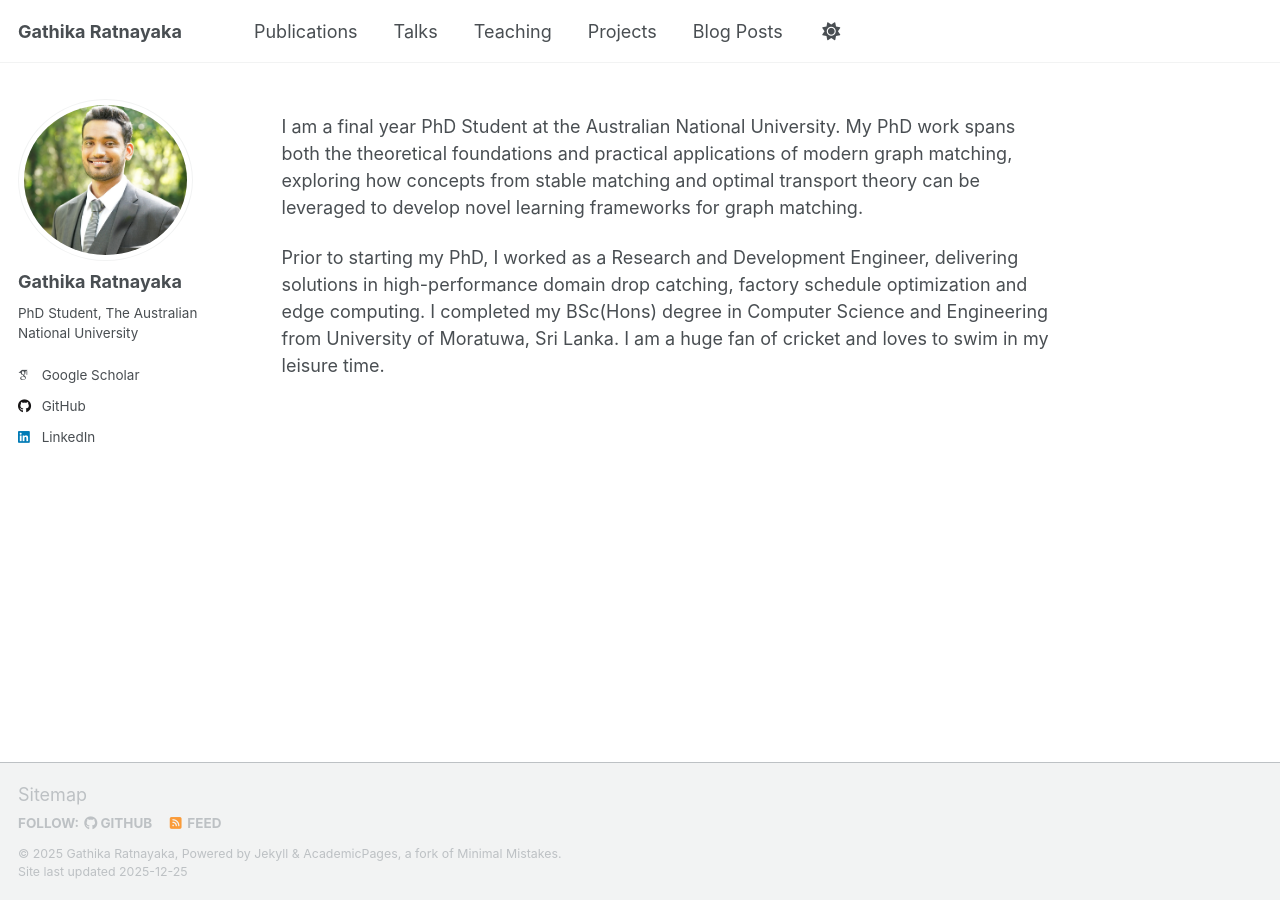
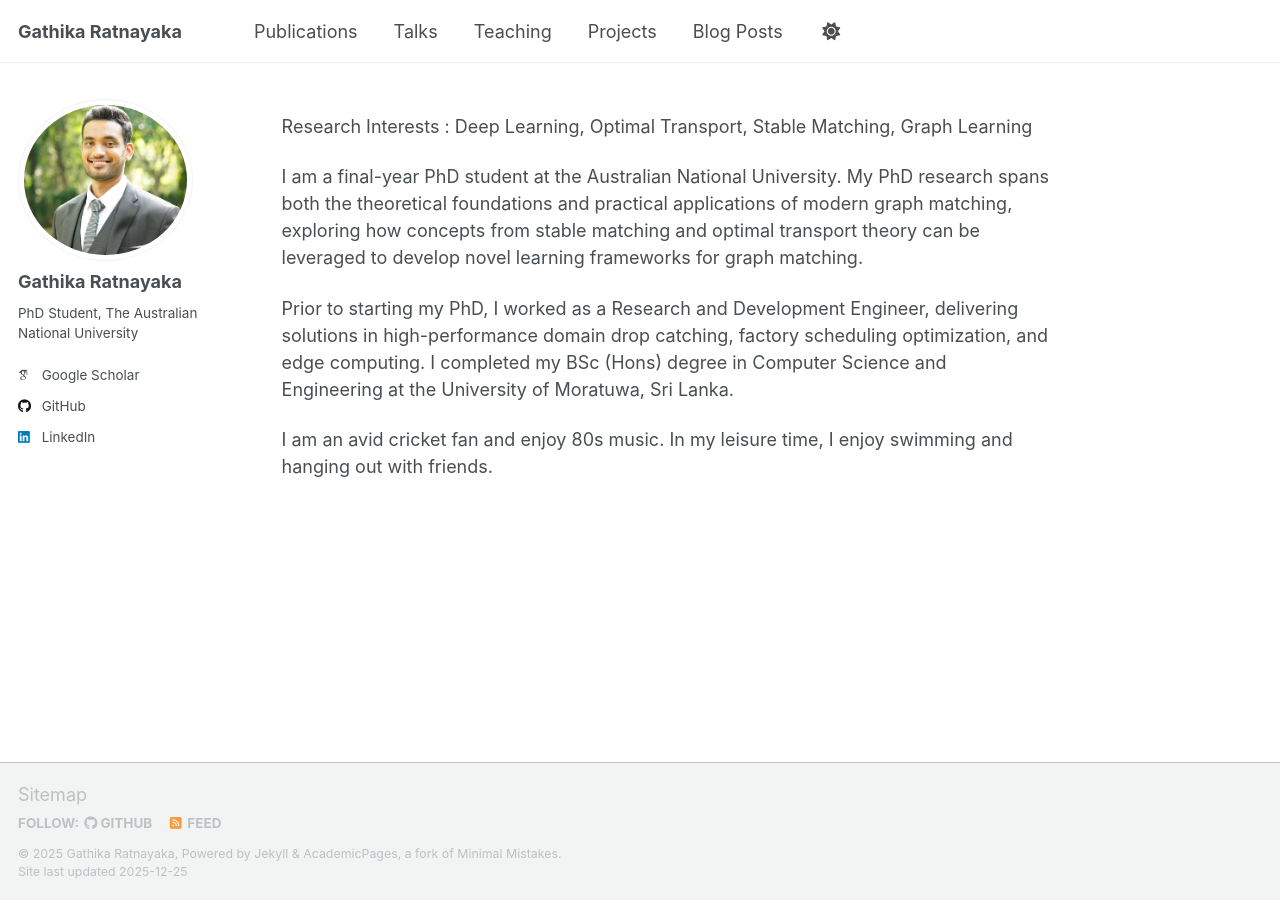
Before and after one commit to Gathika94/gathika94.github.io, a Jekyll site: the page built from _pages/about.md, in a window 1280 px wide. Built offline with Jekyll 4.4.1, drawn with Linux system fonts in a browser that asks for light colours; some web fonts are replaced; a script that is not in the unit is left out.

Commit message:
modifications

```diff
--- a/_pages/about.md
+++ b/_pages/about.md
@@ -6,7 +6,10 @@ redirect_from:
   - /about/
   - /about.html
 ---
+Research Interests : Deep Learning, Optimal Transport, Stable Matching, Graph Learning
 
-I am a final year PhD Student at the Australian National University. My PhD work spans both the theoretical foundations and practical applications of modern graph matching, exploring how concepts from stable matching and optimal transport theory can be leveraged to develop novel learning frameworks for graph matching.
+I am a final-year PhD student at the Australian National University. My PhD research spans both the theoretical foundations and practical applications of modern graph matching, exploring how concepts from stable matching and optimal transport theory can be leveraged to develop novel learning frameworks for graph matching.
 
-Prior to starting my PhD, I worked as a Research and Development Engineer, delivering solutions in high-performance domain drop catching, factory schedule optimization and edge computing. I completed my BSc(Hons) degree in Computer Science and Engineering from University of Moratuwa, Sri Lanka. I am a huge fan of cricket and loves to swim in my leisure time.
+Prior to starting my PhD, I worked as a Research and Development Engineer, delivering solutions in high-performance domain drop catching, factory scheduling optimization, and edge computing. I completed my BSc (Hons) degree in Computer Science and Engineering at the University of Moratuwa, Sri Lanka.
+
+I am an avid cricket fan and enjoy 80s music. In my leisure time, I enjoy swimming and hanging out with friends.
```
